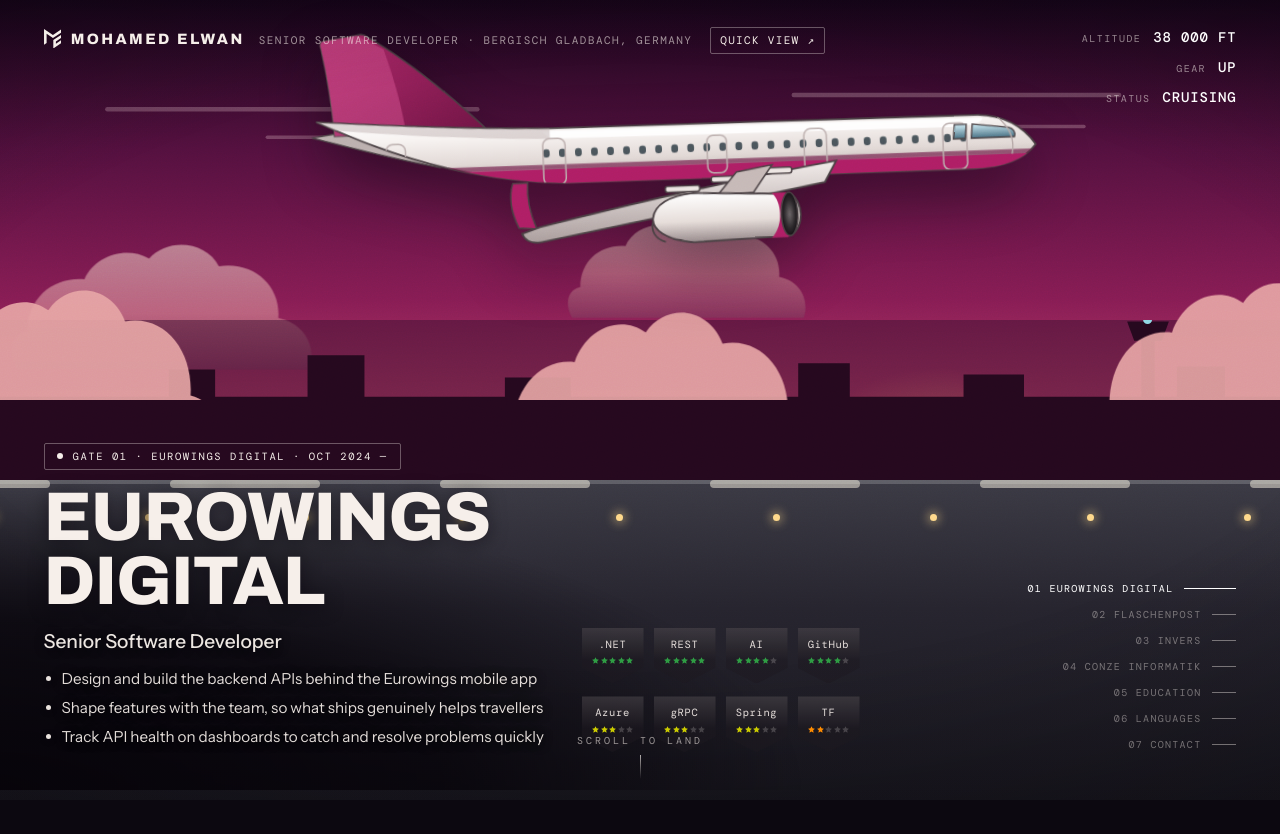
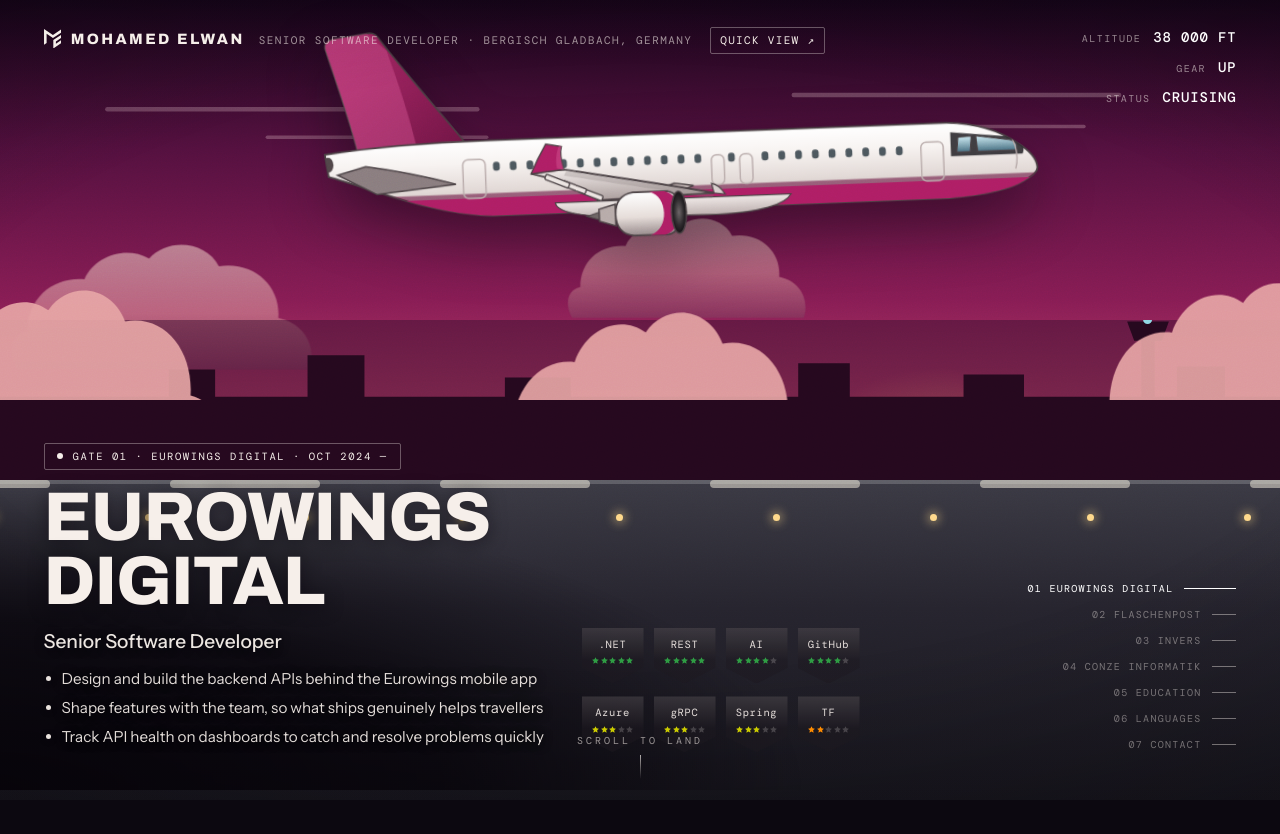
Before and after one commit to 3lwan/3lwan.github.io, a React (Vite) app: page / in a window 1280 px wide. Shown: the top 834 px of the page. Built offline with nearby package versions, Linux system fonts and the light colour scheme.

Commit message:
Fix plane

```diff
--- a/src/illustrations/Aircraft.jsx
+++ b/src/illustrations/Aircraft.jsx
@@ -1,23 +1,58 @@
 /**
- * Eurowings A320, side profile, nose to the RIGHT.
+ * Eurowings A320-200, true side profile, nose to the RIGHT.
+ *
+ * The geometry is derived from the real aircraft at a fixed scale of
+ * 25.6 px/m (37.57 m of length -> 962 px of hull), so the stations below are
+ * measurements rather than eyeballed curves. Move one and the rest lie:
+ *
+ *   fuselage        3.95 m diameter -> 101 px deep, centreline y=249.5
+ *   overall height 11.76 m          -> fin tip y=50
+ *   nose gear       5.07 m aft      -> x=1000
+ *   wing root LE   16.90 m aft      -> x=697
+ *   main gear      17.70 m aft      -> x=677
+ *   nacelle         4.40 x 2.37 m   -> 113 x 58 px, 0.6 m ground clearance
  *
  * Ground contact (all wheels, gear down) sits at y=350 in this 1200x460
  * viewBox. That number is load-bearing: --ground in index.css positions this
  * and the van against one shared ground line, which is what lets the van take
  * over exactly where the aircraft finished rolling out.
  *
- * Every part overlaps whatever it attaches to - the pylon is drawn before the
- * nacelle, the sharklet base sits inside the wing tip, and the main gear is
- * placed aft of the engine so it is not buried behind it.
+ * Being an orthographic side view has three consequences worth knowing:
+ *   - both wings project onto each other, so the far wing and far tailplane
+ *     are drawn a few pixels off and muted - just enough parallax to stop the
+ *     shape reading flat;
+ *   - an A320 main leg carries a side-by-side wheel PAIR, not a tandem bogie,
+ *     so you see one wheel with the far one peeking out behind it;
+ *   - the near engine genuinely sits in front of the near main gear. It is
+ *     drawn the other way round here, because the gear coming down is a beat
+ *     in the scroll story and a leg hidden behind a nacelle cannot play it.
  */
 
-const CABIN_WINDOWS = Array.from({ length: 27 }, (_, i) => 470 + i * 21.5);
+const HULL =
+  'M182,240 C240,258 320,296 400,300 L1012,300 C1058,298 1094,291 1112,281 ' +
+  'C1126,273 1132,268 1131,262 C1130,251 1121,240 1106,230 C1082,212 1050,201 1012,199 ' +
+  'L400,199 C330,199 250,201 178,210 Z';
+
+/* pax doors and the two overwing exits, which are shorter and narrower */
 const DOORS = [
-  [1006, 32],
-  [820, 30],
-  [470, 30],
-  [260, 26],
+  { x: 976, y: 224, w: 30, h: 52 },
+  { x: 733, y: 230, w: 17, h: 40 },
+  { x: 695, y: 230, w: 17, h: 40 },
+  { x: 362, y: 224, w: 30, h: 52 },
 ];
+
+/* cabin windows sit above the centreline, and step around the doors */
+const CABIN_WINDOWS = Array.from({ length: 26 }, (_, i) => 380 + i * 22.5).filter(
+  (x) => !DOORS.some((d) => x + 9 > d.x - 5 && x < d.x + d.w + 5),
+);
+
+/* spoiler panels lie along the wing trailing edge, which rakes up at 23 deg */
+const SPOILERS = [
+  [512, 279],
+  [490, 269],
+  [468, 260],
+];
+const WING_RAKE = 23;
 
 export function Aircraft({ frame }) {
   const { gearMainDeg, gearNoseDeg, gearOpacity, spoilerDeg, smokeOpacity, smokeScale } = frame;
@@ -39,6 +74,10 @@
           <stop offset="0%" stopColor="#F2ECEA" />
           <stop offset="100%" stopColor="#AA9D9C" />
         </linearGradient>
+        <linearGradient id="fairG" x1="0" y1="0" x2="0" y2="1">
+          <stop offset="0%" stopColor="#F0E9E7" />
+          <stop offset="100%" stopColor="#BCAFAE" />
+        </linearGradient>
         <linearGradient id="nacG" x1="0" y1="0" x2="0" y2="1">
           <stop offset="0%" stopColor="#FFFFFF" />
           <stop offset="58%" stopColor="#E6DDD9" />
@@ -54,102 +93,153 @@
           <stop offset="100%" stopColor="#476F82" />
         </linearGradient>
         <clipPath id="hullClip">
-          <path d="M1130,232 C1114,208 1090,192 1054,190 L480,186 C400,184 300,178 168,166 C214,188 268,214 340,234 C400,250 450,258 500,260 L1046,262 C1088,261 1114,252 1130,232 Z" />
+          <path d={HULL} />
         </clipPath>
       </defs>
 
-      {/* far wing - sweeps aft, stays under the fuselage roof */}
-      <path d="M782,222 C700,212 580,202 482,194 L452,197 C540,211 662,227 772,238 Z" fill="#9C8F91" opacity=".8" />
-      {/* horizontal stabiliser */}
-      <path d="M344,214 C292,204 240,192 196,182 L162,187 C210,201 268,219 332,233 Z" fill="#BCB0AF" stroke="#4A4144" strokeWidth="2" />
-      {/* vertical stabiliser */}
-      <path d="M398,186 C352,140 292,86 240,54 C236,50 232,50 226,52 L182,58 C178,58 176,62 178,68 C186,110 190,150 192,186 Z" fill="url(#finG)" stroke="#4A4144" strokeWidth="2" />
-      <path d="M262,72 C276,116 284,152 288,186 L192,186 C190,150 186,110 178,68 C176,62 178,58 182,58 L226,52 Z" fill="#CF4E8B" opacity=".55" />
+      {/* the far tailplane, offset by its dihedral - the only surface with
+          enough separation to be worth drawing twice in a side view */}
+      <path d="M344,248 C312,239 278,229 228,221 L190,232 L242,258 Z" fill="#6E6264" opacity=".55" />
 
-      {/* sharklet - base buried inside the wing tip */}
-      <path d="M434,318 C424,296 422,276 428,258 L448,258 C446,278 450,300 458,320 Z" fill="#AF1E65" stroke="#4A4144" strokeWidth="2" />
+      {/* dorsal fillet, then the fin: swept leading edge, rounded tip */}
+      <path d="M440,204 C406,202 384,196 372,208 Z" fill="#B32A6C" stroke="#4A4144" strokeWidth="2" />
+      <path
+        d="M372,208 C332,156 288,102 258,60 C254,52 248,48 240,50 L194,56 C186,58 182,62 184,70
+           C198,118 212,162 222,208 Z"
+        fill="url(#finG)"
+        stroke="#4A4144"
+        strokeWidth="2"
+      />
+      <path
+        d="M266,74 C282,124 294,166 302,208 L222,208 C212,162 198,118 184,70 C182,62 186,58 194,56 L240,50 Z"
+        fill="#CF4E8B"
+        opacity=".5"
+      />
 
+      {/* nose gear is drawn before the hull, so it retracts up into the belly */}
       <g
         id="gearNose"
         style={{
           transformBox: 'view-box',
-          transformOrigin: '1012px 254px',
+          transformOrigin: '1000px 292px',
           transform: `rotate(${gearNoseDeg}deg)`,
           opacity: gearOpacity,
         }}
       >
-        <rect x="1005" y="250" width="14" height="66" rx="6" fill="#8D8A88" stroke="#4A4144" strokeWidth="2" />
-        <circle cx="1012" cy="332" r="18" fill="#1D1B1C" stroke="#4A4144" strokeWidth="2" />
-        <circle cx="1012" cy="332" r="7" fill="#9B9896" />
+        <rect x="993" y="288" width="13" height="52" rx="5" fill="#8D8A88" stroke="#4A4144" strokeWidth="2" />
+        <circle cx="1007" cy="339" r="11" fill="#141214" stroke="#4A4144" strokeWidth="1.5" />
+        <circle cx="998" cy="339" r="11" fill="#1D1B1C" stroke="#4A4144" strokeWidth="2" />
+        <circle cx="998" cy="339" r="4" fill="#9B9896" />
       </g>
 
-      <path d="M1130,232 C1114,208 1090,192 1054,190 L480,186 C400,184 300,178 168,166 C214,188 268,214 340,234 C400,250 450,258 500,260 L1046,262 C1088,261 1114,252 1130,232 Z" fill="url(#hull)" stroke="#4A4144" strokeWidth="2.5" />
+      <path d={HULL} fill="url(#hull)" stroke="#4A4144" strokeWidth="2.5" />
       <g clipPath="url(#hullClip)">
-        <path d="M320,240 L1160,244 L1160,300 L320,300 Z" fill="#AF1E65" />
-        <path d="M320,234 L1160,238 L1160,244 L320,240 Z" fill="#6F1444" opacity=".65" />
-        <path d="M470,190 L1060,194 C1060,202 1042,205 1006,205 L480,200 Z" fill="#FFFFFF" opacity=".9" />
+        <path d="M160,276 L1180,276 L1180,320 L160,320 Z" fill="#AF1E65" />
+        <path d="M160,270 L1180,270 L1180,276 L160,276 Z" fill="#6F1444" opacity=".6" />
         {CABIN_WINDOWS.map((x) => (
-          <rect key={x} x={x} y={214} width={9} height={11} rx={4} fill="#3E4A52" opacity=".92" />
+          <rect key={x} x={x} y={228} width={9} height={12} rx={4} fill="#3E4A52" opacity=".92" />
         ))}
-        {DOORS.map(([x, w]) => (
-          <rect key={x} x={x} y={200} width={w} height={62} rx={9} fill="none" stroke="#BCAFAE" strokeWidth={2} />
+        {DOORS.map((d) => (
+          <rect key={d.x} x={d.x} y={d.y} width={d.w} height={d.h} rx={7} fill="none" stroke="#BCAFAE" strokeWidth={2} />
         ))}
-        <rect x="690" y="204" width="26" height="50" rx="8" fill="none" stroke="#BCAFAE" strokeWidth="2" />
-        <path d="M1046,202 L1094,208 C1101,210 1104,215 1102,221 L1044,221 Z" fill="url(#glassG)" stroke="#4A4144" strokeWidth="1.8" />
-        <path d="M1022,202 L1038,202 L1036,221 L1020,221 Z" fill="url(#glassG)" stroke="#4A4144" strokeWidth="1.8" />
-        <path d="M1080,194 C1096,208 1102,226 1098,244" fill="none" stroke="#B6A9A8" strokeWidth="1.8" />
-        <path d="M168,166 C300,178 400,184 480,186 L480,200 C398,198 296,190 176,176 Z" fill="#C2B4B3" opacity=".5" />
+        {/* the painted cockpit mask is what makes a nose read as an airliner */}
+        <path d="M1016,212 L1100,221 C1112,226 1116,236 1112,244 L1016,244 Z" fill="#2C2A2E" opacity=".9" />
+        <path d="M1050,218 L1096,225 C1104,227 1106,233 1104,239 L1052,239 Z" fill="url(#glassG)" stroke="#4A4144" strokeWidth="1.6" />
+        <path d="M1026,219 L1044,218 L1042,239 L1024,239 Z" fill="url(#glassG)" stroke="#4A4144" strokeWidth="1.6" />
+        {/* radome seam */}
+        <path d="M1086,206 C1102,222 1108,244 1102,264" fill="none" stroke="#B6A9A8" strokeWidth="1.8" />
+        {/* APU exhaust in the blunt end of the tail cone */}
+        <ellipse cx="182" cy="224" rx="7" ry="10" fill="#514649" />
       </g>
 
-      {/* near wing - crosses in front of the belly */}
-      <path d="M862,244 C740,262 600,288 462,318 L438,326 C442,336 452,340 464,338 C600,314 730,292 846,272 Z" fill="url(#wingG)" stroke="#4A4144" strokeWidth="2.5" />
+      {/* horizontal stabiliser, on the upswept cone */}
+      <path
+        d="M352,256 C318,246 282,236 232,228 L194,238 L246,266 Z"
+        fill="#8A7D7F"
+        stroke="#4A4144"
+        strokeWidth="2"
+      />
 
-      <g id="spoilers" fill="#EDE6E3" stroke="#4A4144" strokeWidth="2">
-        {[
-          [756, 250],
-          [694, 259],
-          [632, 270],
-        ].map(([x, y]) => (
+      {/* wing-to-body fairing: the belly bulge the wing box actually roots into */}
+      <path
+        d="M800,286 C792,300 758,309 700,310 L572,308 C514,306 486,298 484,286 Z"
+        fill="url(#fairG)"
+        stroke="#4A4144"
+        strokeWidth="1.6"
+      />
+
+      {/* pylon behind the wing, engine in front of it: the near nacelle is the
+          closest thing to the camera on this side of the aircraft */}
+      <path d="M598,282 L644,266 L670,270 L624,286 Z" fill="#C6B9B7" stroke="#4A4144" strokeWidth="2" />
+
+      {/* near wing: root chord at the fairing, sweeping aft and up to the tip */}
+      <path
+        d="M697,281 C640,268 560,254 497,242 L453,246 C500,258 522,271 542,285 Z"
+        fill="url(#wingG)"
+        stroke="#4A4144"
+        strokeWidth="2.5"
+      />
+      <path d="M697,283 C640,270 560,256 500,244 L497,250 C558,262 638,276 694,288 Z" fill="#7E7274" opacity=".28" />
+      {/* leading-edge root fairing, so the wing grows out of the body */}
+      <path d="M712,283 C706,274 702,270 694,268 L697,281 Z" fill="#D9D0CE" stroke="#4A4144" strokeWidth="1.6" />
+      {/* sharklet: raked aft, tapering, and short of the fuselage crown */}
+      <path
+        d="M497,242 C494,230 492,220 495,211 L474,207 C466,220 459,233 453,246 Z"
+        fill="#AF1E65"
+        stroke="#4A4144"
+        strokeWidth="1.8"
+      />
+      <path d="M495,211 C492,220 494,230 497,242 L488,240 C486,229 488,218 492,209 Z" fill="#CF4E8B" opacity=".5" />
+
+      <g id="spoilers" fill="#EDE6E3" stroke="#4A4144" strokeWidth="1.8">
+        {SPOILERS.map(([x, y]) => (
           <rect
             key={x}
             x={x}
             y={y}
-            width={46}
-            height={8}
-            rx={3}
+            width={34}
+            height={7}
+            rx={2}
             style={{
               transformBox: 'fill-box',
               transformOrigin: 'right bottom',
-              transform: `rotate(${spoilerDeg}deg)`,
+              transform: `rotate(${WING_RAKE + spoilerDeg}deg)`,
             }}
           />
         ))}
       </g>
 
+      <path
+        d="M634,276 C646,278 653,290 653,305 C653,320 646,332 634,334 L588,334
+           C572,332 564,321 564,305 C564,289 572,278 588,276 Z"
+        fill="url(#nacG)"
+        stroke="#4A4144"
+        strokeWidth="2.5"
+      />
+      <path
+        d="M630,276 C643,279 649,291 649,305 C649,319 643,331 630,334 L610,334
+           C623,330 629,318 629,305 C629,292 623,280 610,276 Z"
+        fill="#AF1E65"
+      />
+      <ellipse cx="649" cy="305" rx="10" ry="28" fill="url(#fanG)" stroke="#4A4144" strokeWidth="2" />
+      <path d="M564,291 L542,297 L542,313 L564,320 Z" fill="#B7ABA9" stroke="#4A4144" strokeWidth="2" />
+      <path d="M542,301 L526,306 L542,311 Z" fill="#6E6564" stroke="#4A4144" strokeWidth="1.6" />
+
       <g
         id="gearMain"
         style={{
           transformBox: 'view-box',
-          transformOrigin: '530px 256px',
+          transformOrigin: '677px 292px',
           transform: `rotate(${gearMainDeg}deg)`,
           opacity: gearOpacity,
         }}
       >
-        <path d="M508,250 h44 v14 h-44 z" fill="#C9BDBA" stroke="#4A4144" strokeWidth="2" />
-        <rect x="522" y="256" width="17" height="62" rx="7" fill="#8D8A88" stroke="#4A4144" strokeWidth="2" />
-        <rect x="506" y="304" width="48" height="11" rx="5" fill="#6E6B69" />
-        <circle cx="512" cy="329" r="21" fill="#1D1B1C" stroke="#4A4144" strokeWidth="2" />
-        <circle cx="548" cy="329" r="21" fill="#1D1B1C" stroke="#4A4144" strokeWidth="2" />
-        <circle cx="512" cy="329" r="8" fill="#9B9896" />
-        <circle cx="548" cy="329" r="8" fill="#9B9896" />
+        <rect x="669" y="288" width="16" height="48" rx="6" fill="#8D8A88" stroke="#4A4144" strokeWidth="2" />
+        <rect x="660" y="325" width="34" height="9" rx="4" fill="#6E6B69" />
+        <circle cx="687" cy="335" r="15" fill="#141214" stroke="#4A4144" strokeWidth="1.5" />
+        <circle cx="675" cy="335" r="15" fill="#1D1B1C" stroke="#4A4144" strokeWidth="2" />
+        <circle cx="675" cy="335" r="6" fill="#9B9896" />
       </g>
-
-      {/* pylon before nacelle, so the engine visibly hangs from the wing */}
-      <path d="M700,286 L728,254 L776,246 L750,282 Z" fill="#C6B9B7" stroke="#4A4144" strokeWidth="2" />
-      <path d="M800,286 C816,300 816,330 798,342 L668,346 C630,342 612,326 614,312 C616,294 638,282 668,280 Z" fill="url(#nacG)" stroke="#4A4144" strokeWidth="2.5" />
-      <path d="M796,284 C810,298 810,332 794,344 L772,344 C788,330 788,296 774,284 Z" fill="#AF1E65" />
-      <ellipse cx="797" cy="313" rx="11" ry="29" fill="url(#fanG)" stroke="#4A4144" strokeWidth="2" />
-      <path d="M614,316 C610,328 616,340 630,344" fill="none" stroke="#4A4144" strokeWidth="2.5" />
 
       <g
         id="smoke"
@@ -162,11 +252,11 @@
           transform: `scale(${smokeScale})`,
         }}
       >
-        <circle cx="486" cy="344" r="18" />
-        <circle cx="446" cy="336" r="14" />
-        <circle cx="412" cy="344" r="11" />
-        <circle cx="574" cy="342" r="15" />
-        <circle cx="612" cy="334" r="11" />
+        <circle cx="612" cy="345" r="16" />
+        <circle cx="570" cy="339" r="12" />
+        <circle cx="536" cy="345" r="9" />
+        <circle cx="962" cy="344" r="12" />
+        <circle cx="930" cy="338" r="9" />
       </g>
     </svg>
   );
```
